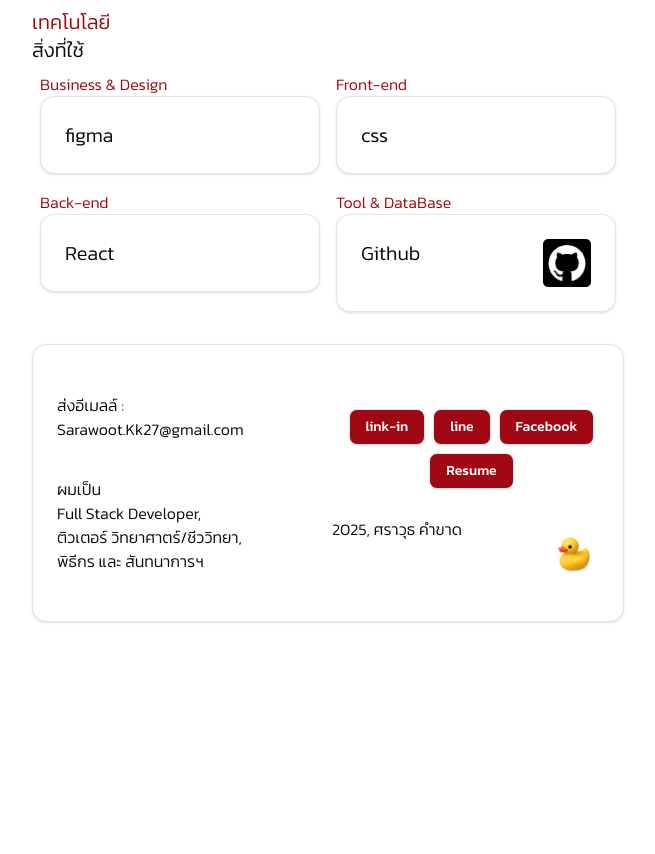
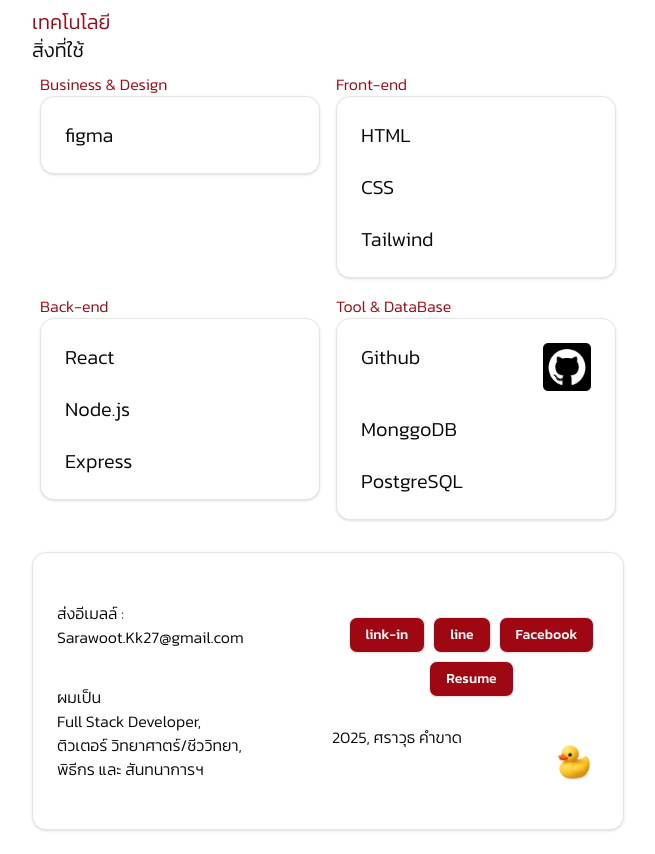
Before and after one commit to Sarawoot-K/Portfolio-Sarawoot-K, a React (Vite) app: page / in a window 1280 px wide. Shown: the part 2540-3394 px from the top of the page, without its empty margins (312-967 px from the left). Before the commit the page ends 3186 px from the top, so only its background shows below. Built offline with nearby package versions, Linux system fonts and the light colour scheme.

Commit message:
update technology

```diff
--- a/src/components/UserProfile.jsx
+++ b/src/components/UserProfile.jsx
@@ -332,7 +332,19 @@
                 <div className="">
                   <Card>
                     <CardContent>
-                      <li className="text-xl">css</li>
+                      <li className="text-xl">HTML</li>
+                      <div>
+                        <img src="" alt="" />
+                      </div>
+                    </CardContent>
+                    <CardContent>
+                      <li className="text-xl">CSS</li>
+                      <div>
+                        <img src="" alt="" />
+                      </div>
+                    </CardContent>
+                    <CardContent>
+                      <li className="text-xl">Tailwind</li>
                       <div>
                         <img src="" alt="" />
                       </div>
@@ -352,6 +364,12 @@
                   <Card>
                     <CardContent>
                       <li className="text-xl">React</li>
+                    </CardContent>
+                    <CardContent>
+                      <li className="text-xl">Node.js</li>
+                    </CardContent>
+                    <CardContent>
+                      <li className="text-xl">Express</li>
                     </CardContent>
                   </Card>
                 </div>
@@ -379,6 +397,12 @@
                           />
                         </a>
                       </div>
+                    </CardContent>
+                    <CardContent>
+                      <li className="text-xl">MonggoDB</li>
+                    </CardContent>
+                    <CardContent>
+                      <li className="text-xl">PostgreSQL</li>
                     </CardContent>
                   </Card>
                 </div>
```
